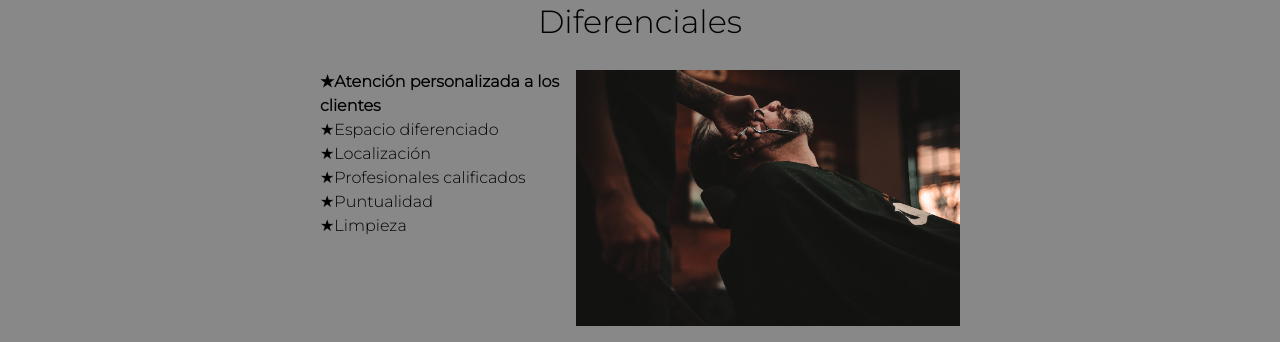
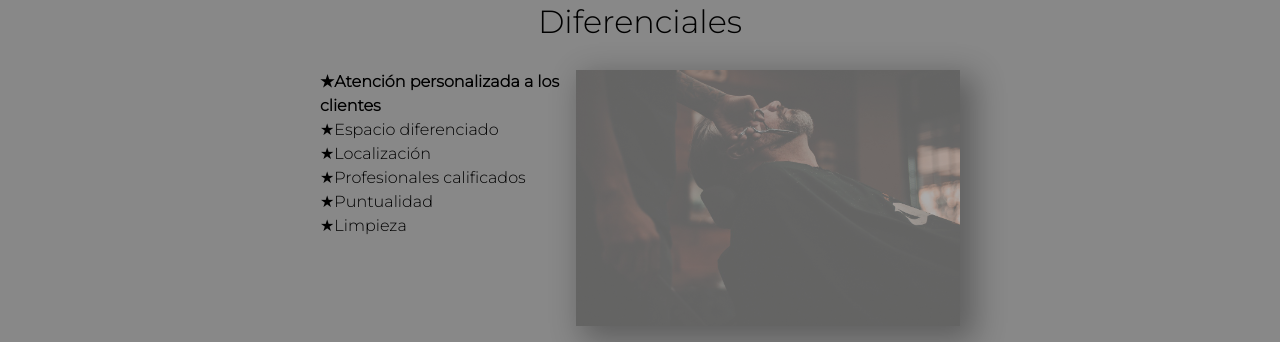
Before and after one commit to gamm10/Barber-a-Alura, a plain HTML site: page index.html in a window 1280 px wide. In both pictures the pointer is over the picture 768 px from the left and 1862 px from the top of the page. Shown: the part 1665-2007 px from the top of the page. Drawn offline with Linux system fonts and the light colour scheme.

Commit message:
Se agrego la sombra en diferenciales

```diff
--- a/style.css
+++ b/style.css
@@ -239,6 +239,12 @@ p::first-line{
     width: 60%;
 }
 
+.imagen-diferenciales:hover{
+    opacity: 0.3;
+    transition: 400ms;
+    box-shadow: 10px 10px 30px 5px #000000;
+}
+
 .video{
     width: 560px;
     margin: 1em auto;
```
